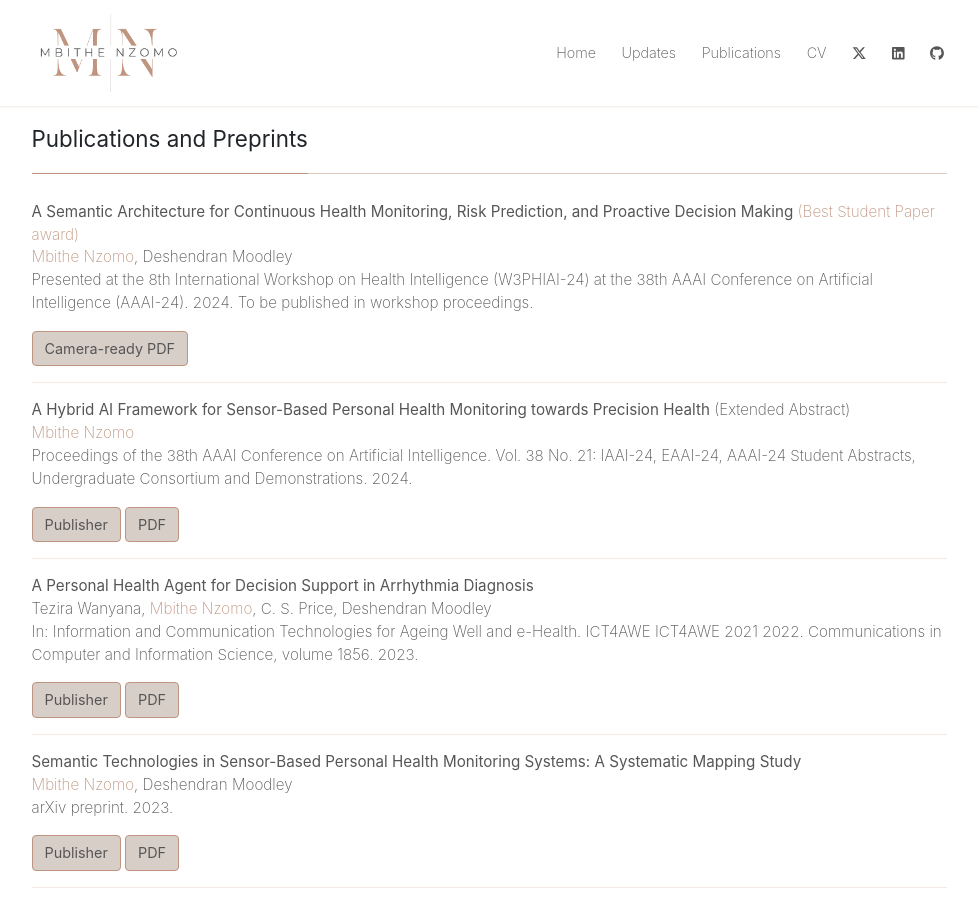
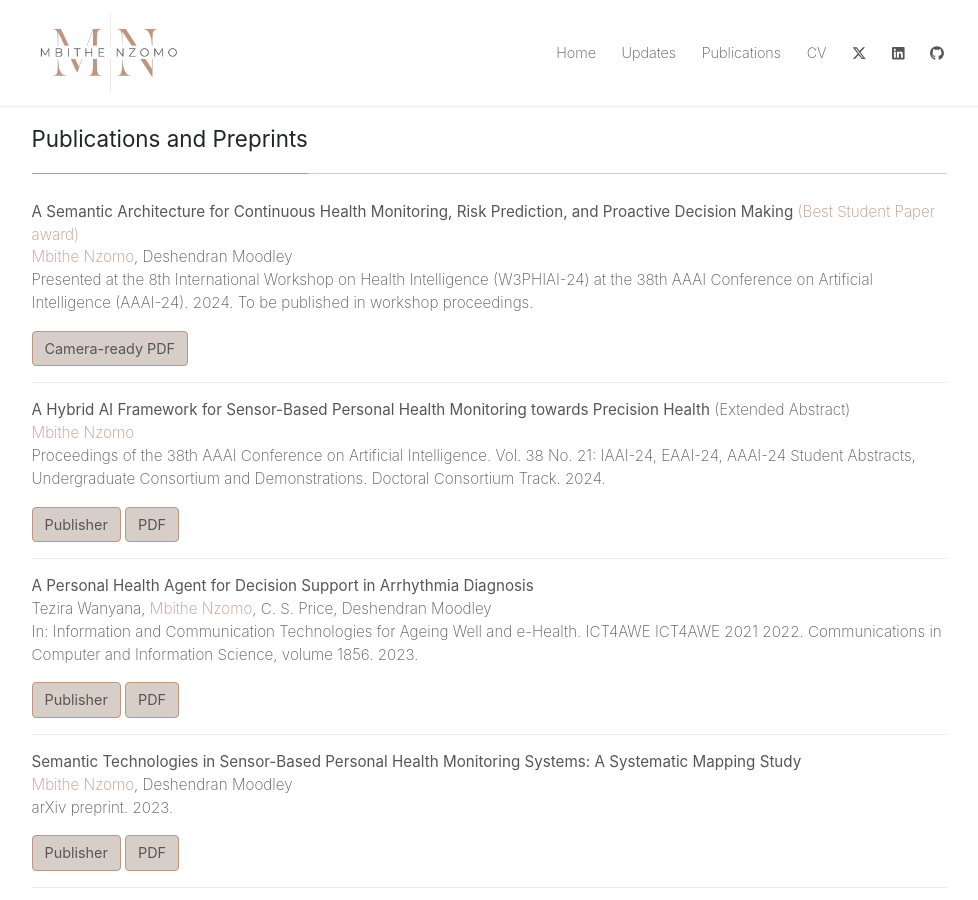
Before and after one commit to mbithenzomo/mbithenzomo.github.io, a Jekyll site: the page built from publications.html, in a window 1280 px wide and 900 px high. Shown: the whole window, without its empty margins (151-1129 px from the left). Built offline with Jekyll 4.4.1, drawn with Linux system fonts in a browser that asks for light colours; nearby versions of some CDN libraries.

Commit message:
Update publications link

```diff
--- a/publications.html
+++ b/publications.html
@@ -24,10 +24,10 @@
             <p>
               <strong>A Hybrid AI Framework for Sensor-Based Personal Health Monitoring towards Precision Health</strong> (Extended Abstract)<br>
               <span style="color:#C09580;">Mbithe Nzomo</span><br>
-              Proceedings of the 38th AAAI Conference on Artificial Intelligence. Vol. 38 No. 21: IAAI-24, EAAI-24, AAAI-24 Student Abstracts, Undergraduate Consortium and Demonstrations. 2024.
+              Proceedings of the 38th AAAI Conference on Artificial Intelligence. Vol. 38 No. 21: IAAI-24, EAAI-24, AAAI-24 Student Abstracts, Undergraduate Consortium and Demonstrations. Doctoral Consortium Track. 2024.
             </p>
             <a target="_blank" href="https://ojs.aaai.org/index.php/AAAI/issue/view/596" class="btn btn-styled">Publisher</a>
-            <a target="_blank" href="{{site.baseurl}}/assets/files/assets/files/Nzomo - A Hybrid AI Framework for Sensor-Based Personal Health Monitoring towards Precision Health.pdf" class="btn btn-styled">PDF</a>
+            <a target="_blank" href="{{site.baseurl}}/assets/files/Nzomo - A Hybrid AI Framework for Sensor-Based Personal Health Monitoring towards Precision Health.pdf" class="btn btn-styled">PDF</a>
             <hr>
             <p>
               <strong>A Personal Health Agent for Decision Support in Arrhythmia Diagnosis</strong><br>
```
